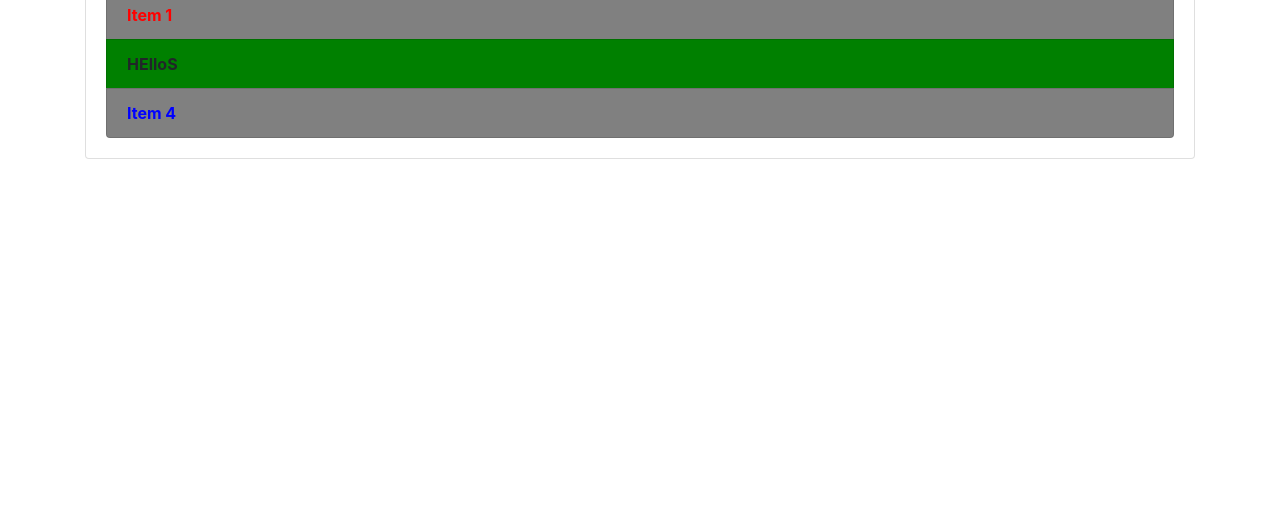
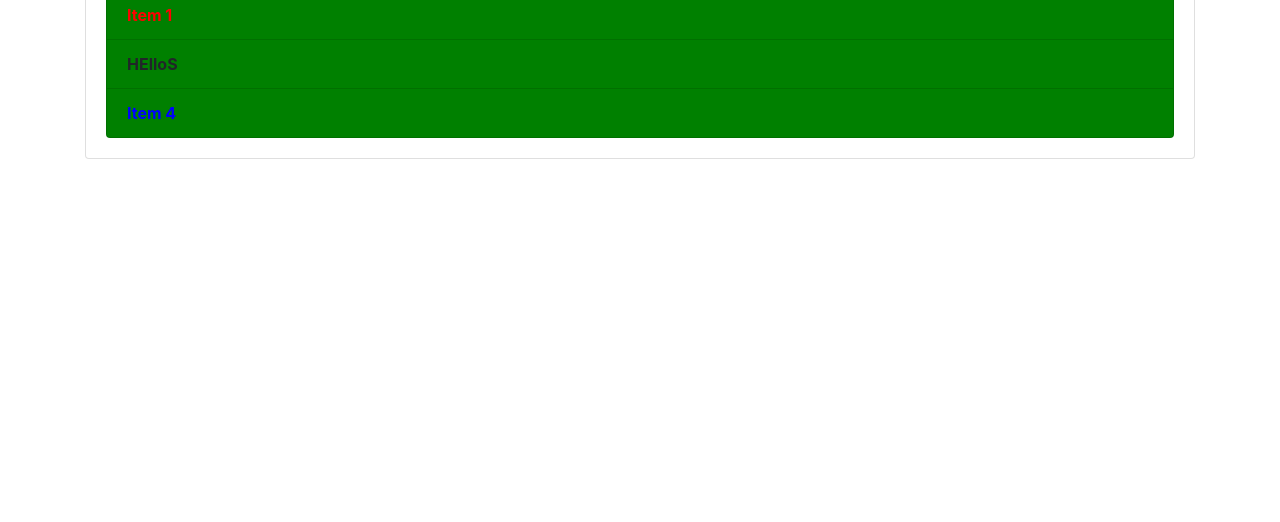
Before and after one commit to shobhit2001/DOM---1, a plain HTML site: page index.html in a window 1280 px wide. Shown: the part 278-800 px from the top of the page. Drawn offline with nearby package versions, Linux system fonts and the light colour scheme.

Commit message:
PART---6

```diff
--- a/dom.js
+++ b/dom.js
@@ -85,3 +85,12 @@ secondItem.style.backgroundColor = 'green';
 
 var thirdItem = document.querySelector('.list-group-item:nth-child(3)');
 thirdItem.style.display = 'none';
+
+// QUERSELECTORALL
+
+var odd = document.querySelectorAll('.list-group-item');
+// console.log(odd);
+for(var i = 0; i < odd.length; i++)
+{
+    odd[i].style.backgroundColor = 'green';
+}
```
Also changed, not shown: index.html (indentation only).
